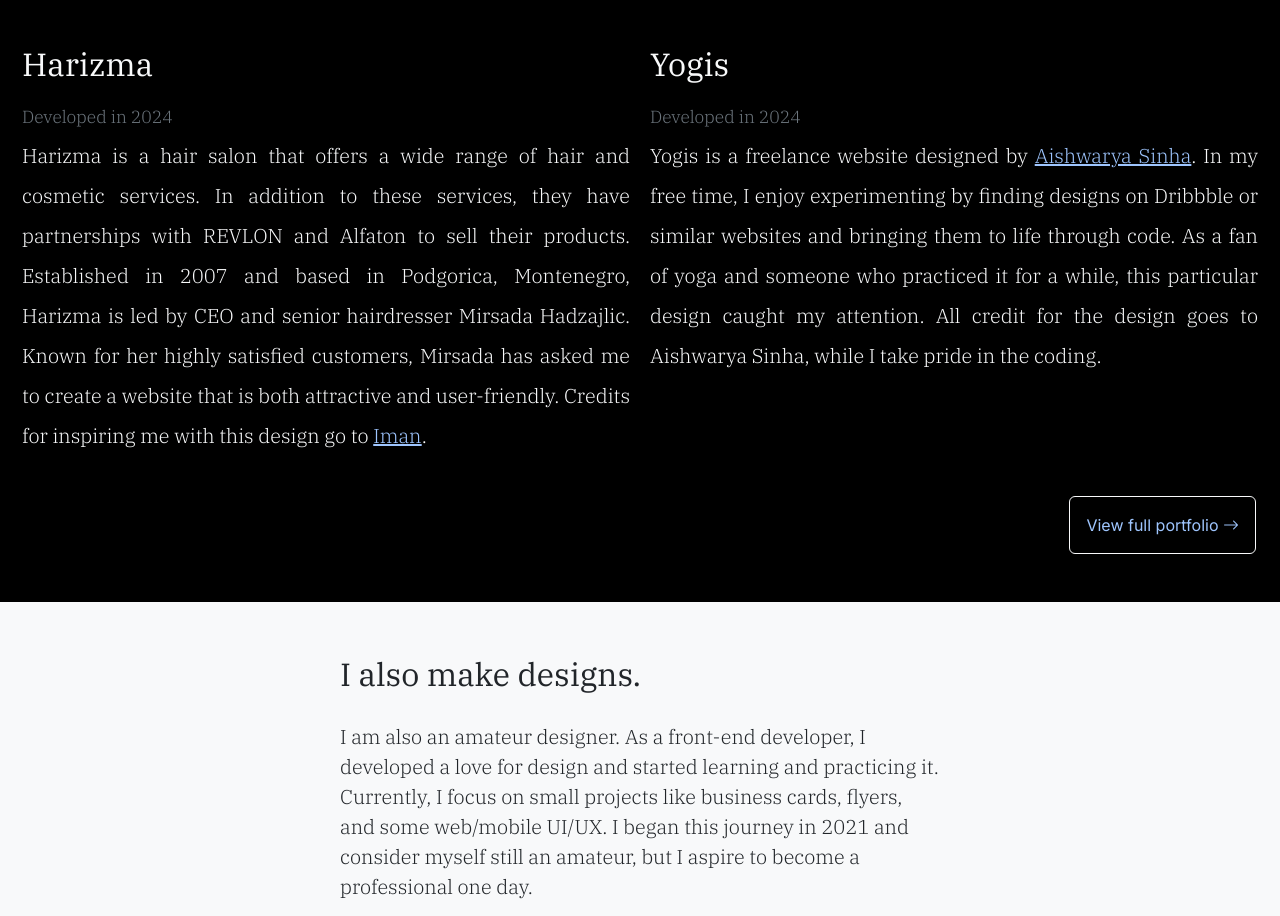
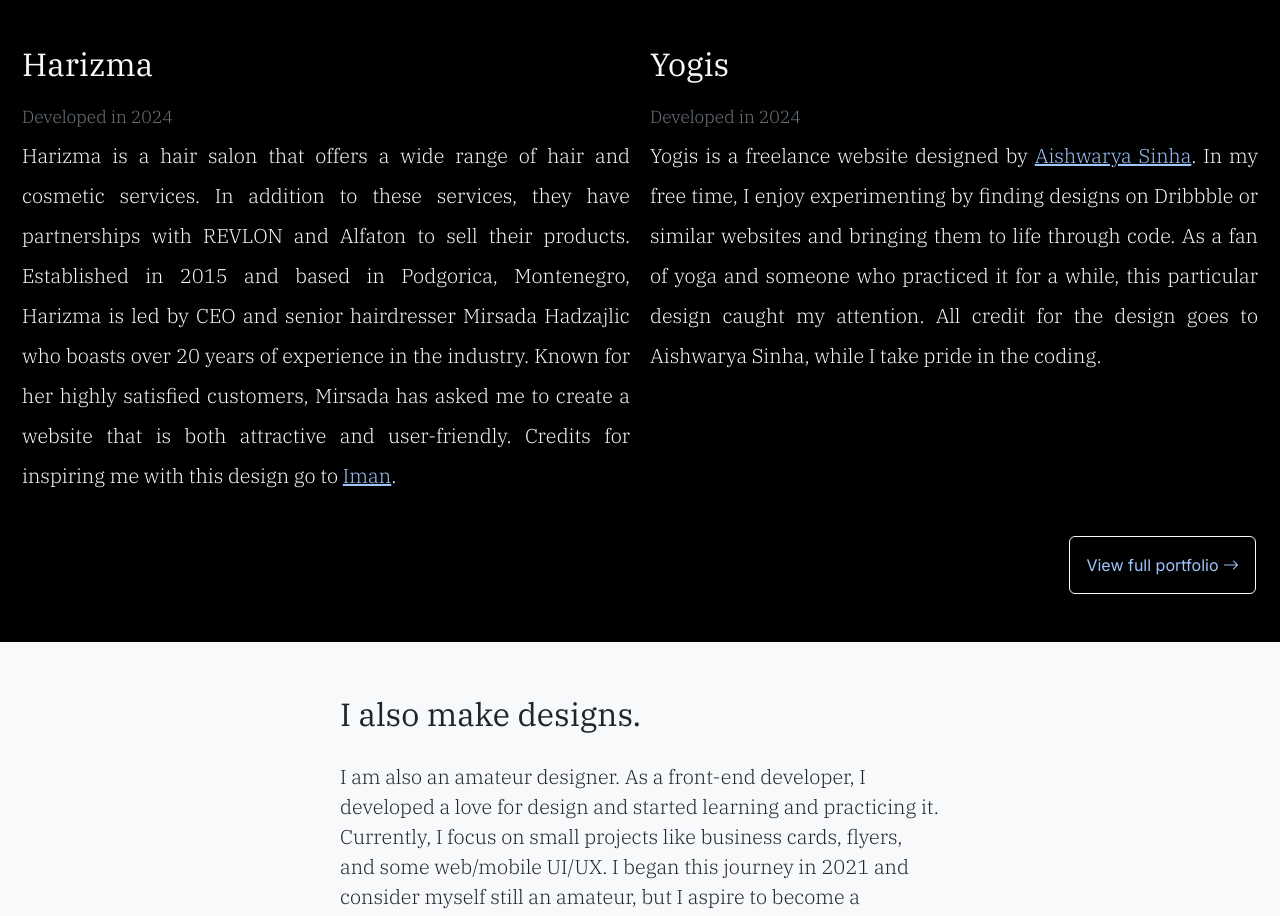
Before and after one commit to dervanovicaisa/portfolio-fe, a Next.js app: page / in a window 1280 px wide. Shown: the part 1740-2656 px from the top of the page. Built offline with nearby package versions, Linux system fonts and the light colour scheme.

Commit message:
fixed text

```diff
--- a/src/app/page-section/intro-portfolio-section/intro-portfolio.component.tsx
+++ b/src/app/page-section/intro-portfolio-section/intro-portfolio.component.tsx
@@ -50,11 +50,12 @@ function IntroPortfolio() {
                   Harizma is a hair salon that offers a wide range of hair and
                   cosmetic services. In addition to these services, they have
                   partnerships with REVLON and Alfaton to sell their products.
-                  Established in 2007 and based in Podgorica, Montenegro,
-                  Harizma is led by CEO and senior hairdresser Mirsada
-                  Hadzajlic. Known for her highly satisfied customers, Mirsada
-                  has asked me to create a website that is both attractive and
-                  user-friendly. Credits for inspiring me with this design go to{" "}
+                  Established in 2015 and based in Podgorica, Montenegro,
+                  Harizma is led by CEO and senior hairdresser Mirsada Hadzajlic
+                  who boasts over 20 years of experience in the industry. Known
+                  for her highly satisfied customers, Mirsada has asked me to
+                  create a website that is both attractive and user-friendly.
+                  Credits for inspiring me with this design go to{" "}
                   <a
                     href="https://dribbble.com/iman0000"
                     className="text-decoration-underline text-primary-subtle"
--- a/src/app/portfolio/portfolio.component.tsx
+++ b/src/app/portfolio/portfolio.component.tsx
@@ -55,9 +55,10 @@ function Portfolio() {
                     Harizma is a hair salon that offers a wide range of hair and
                     cosmetic services. In addition to these services, they have
                     partnerships with REVLON and Alfaton to sell their products.
-                    Established in 2007 and based in Podgorica, Montenegro,
+                    Established in 2015 and based in Podgorica, Montenegro,
                     Harizma is led by CEO and senior hairdresser Mirsada
-                    Hadzajlic. Known for her highly satisfied customers, Mirsada
+                    Hadzajlic who boasts over 20 years of experience in the
+                    industry. Known for her highly satisfied customers, Mirsada
                     has asked me to create a website that is both attractive and
                     user-friendly. Credits for inspiring me with this design go
                     to{" "}
```
